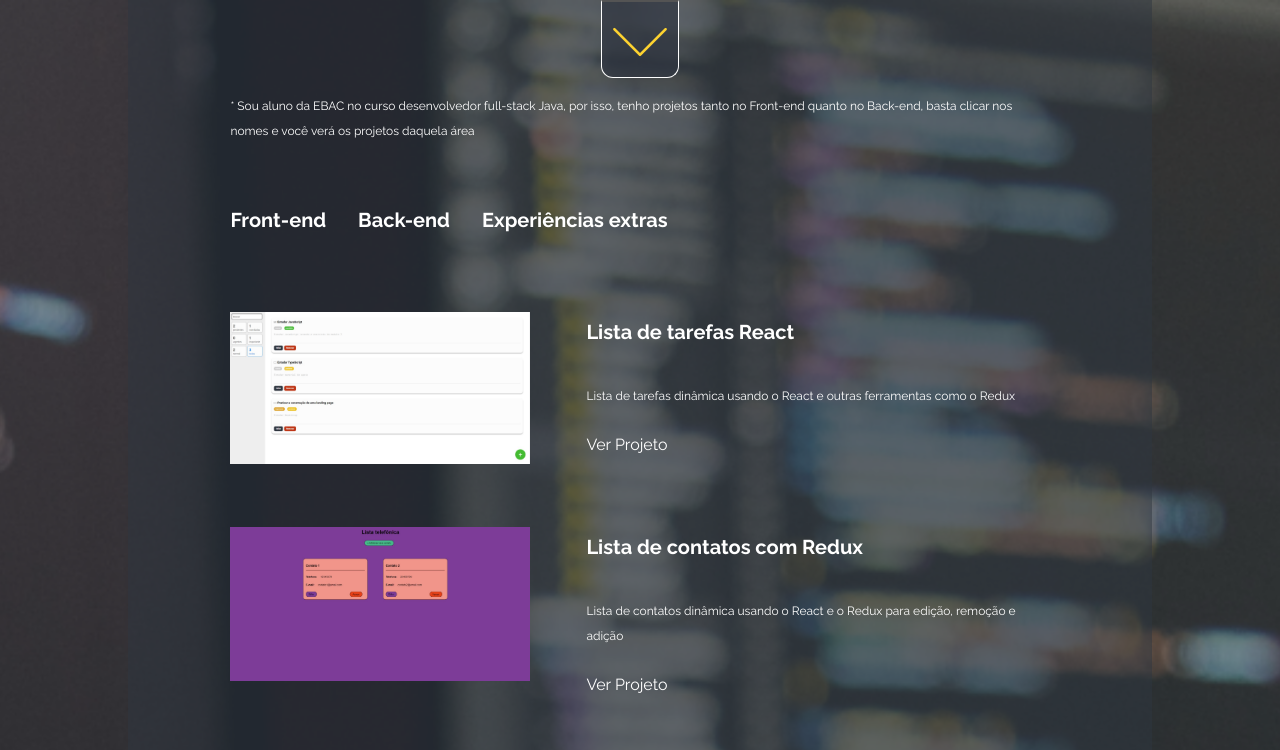
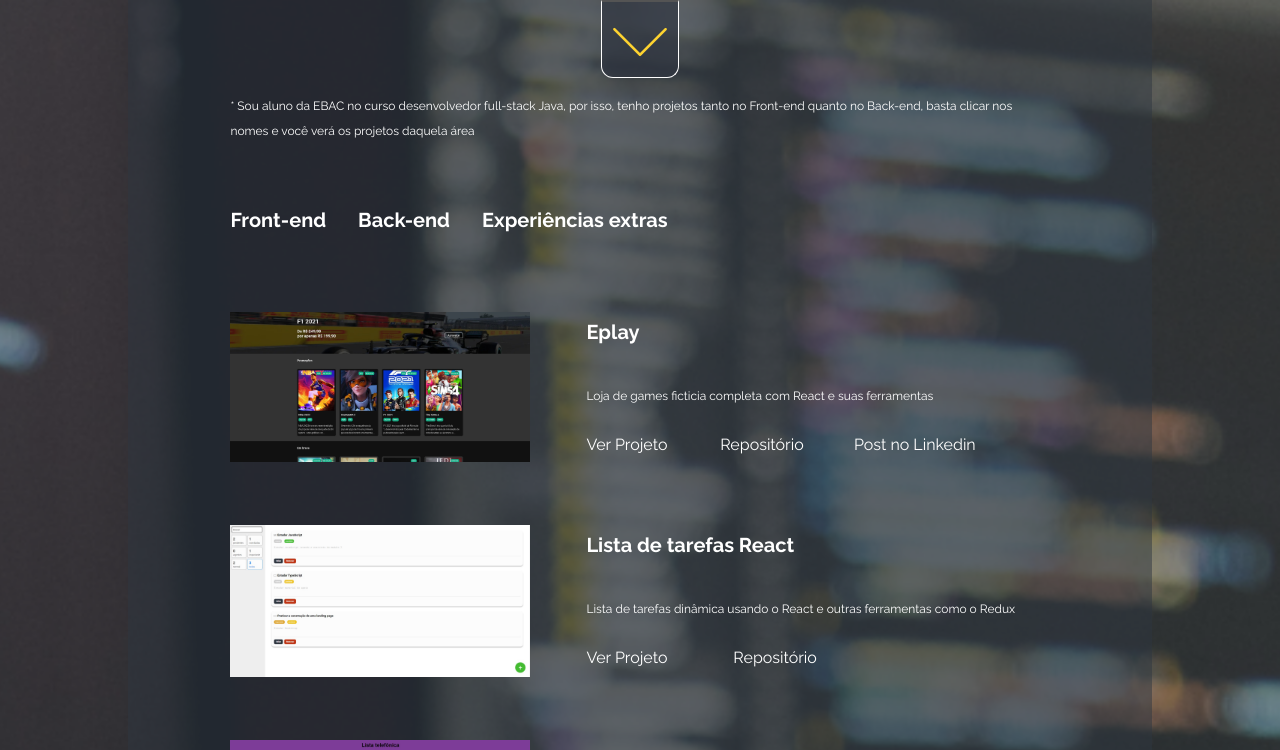
Before and after one commit to PedroHenrique004/Meu-portifolio, a React (Create React App) app: page /projetos in a window 1280 px wide. Shown: the top 750 px of the page. Built offline with nearby package versions, Linux system fonts and the light colour scheme.

Commit message:
Adicionando botão nos projetos com link para o repositório no GitHub

```diff
--- a/src/Pages/Projetos/index.tsx
+++ b/src/Pages/Projetos/index.tsx
@@ -44,7 +44,12 @@
                                 <ProjectText>
                                     <h2>{projeto.title}</h2>
                                     <p>{projeto.resume}</p>
-                                    <a href={projeto.link} target="blank">Ver Projeto</a>
+                                    <div>
+                                        <a href={projeto.link} target="blank">Ver Projeto</a>
+                                        {projeto.post ?
+                                            <a href={projeto.post} target="blank">Post no Linkedin</a>
+                                            : ""}
+                                    </div>
                                 </ProjectText>
                             </ProjectContainer>
                         ))
@@ -74,7 +79,14 @@
                                 <ProjectText>
                                     <h2>{projeto.title}</h2>
                                     <p>{projeto.resume}</p>
-                                    <a href={projeto.link} target="blank">Ver Projeto</a>
+                                    <div>
+                                        <a href={projeto.link} target="blank">Ver Projeto</a>
+                                        <a href={projeto.gitHub} target="blank">Repositório</a>
+                                        {projeto.post ?
+                                            <a href={projeto.post} target="blank">Post no Linkedin</a>
+                                            : ""}
+                                    </div>
+
                                 </ProjectText>
                             </ProjectContainer>
                         ))
--- a/src/Pages/Projetos/styles.ts
+++ b/src/Pages/Projetos/styles.ts
@@ -52,9 +52,23 @@
     max-height: 250px;
     height: 100%;
 
+    a {
+        cursor: pointer;
+    }
 
     h2 {
         margin-top: 0;
+    }
+
+    div {
+        display: grid;
+        grid-template-columns: 1fr 1fr 1fr;
+        gap: 12px;
+
+        @media (max-width:768px) {
+
+        grid-template-columns: 1fr;
+    }
     }
 `
 
--- a/src/components/Accordion/index.tsx
+++ b/src/components/Accordion/index.tsx
@@ -7,15 +7,22 @@
 import gitProfile from "../../images/gitProfile.jpg"
 import agendaContatos from "../../images/agendaContatos.jpg"
 import listaTarefasReact from "../../images/listaTarefasReact.jpg"
+import Eplay from "../../images/Eplay.jpg"
 import listaC from "../../images/ListaC.jpg"
 import uniShield from "../../images/uniShield.jpg"
 import agendaReact from "../../images/lista-react-redux.jpg"
 import ingles from "../../images/CertificadoCli.jpg"
+import git from "../../images/CertificadoGit.jpg"
 import logica from "../../images/CertificadoLogica.jpg"
 import logica2 from "../../images/logica.jpg"
 import Java1 from "../../images/image.png"
 
 export const CertificadosList = [
+    {
+        imagem: git,
+        title: 'Certificado de versionamento Git e GitHub',
+        resume: 'Certificado do bootcamp da parceria Dio e Santander',
+    },
     {
         imagem: ingles,
         title: 'Curso de inglês do básico ao avançado - Cli! Centro de línguas',
@@ -43,64 +50,82 @@
 
 export const FrontProjects = [
     {
+        imagem: Eplay,
+        title: 'Eplay',
+        resume: 'Loja de games ficticia completa com React e suas ferramentas',
+        link: 'https://eplay-zeta.vercel.app',
+        post: 'https://www.linkedin.com/posts/pedrosantos004_%C3%A9-com-imenso-prazer-e-satisfa%C3%A7%C3%A3o-que-compartilho-activity-7185757468726054912-ZYEW?utm_source=share&utm_medium=member_desktop',
+        gitHub: 'https://github.com/PedroHenrique004/eplay'
+    },
+    {
         imagem: listaTarefasReact,
         title: 'Lista de tarefas React',
         resume: 'Lista de tarefas dinâmica usando o React e outras ferramentas como o Redux',
-        link: 'https://minhas-tarefas-sable.vercel.app'
+        link: 'https://minhas-tarefas-sable.vercel.app',
+        gitHub: 'https://github.com/PedroHenrique004/minhas-tarefas'
     },
     {
         imagem: agendaReact,
         title: 'Lista de contatos com Redux',
         resume: 'Lista de contatos dinâmica usando o React e o Redux para edição, remoção e adição',
-        link: 'https://lista-telefonica-react-chi.vercel.app'
+        link: 'https://lista-telefonica-react-chi.vercel.app',
+        gitHub: 'https://vercel.com/pedrohenrique004s-projects/lista-telefonica-react'
     },
     {
         imagem: agendaContatos,
         title: 'Agenda de contatos',
         resume: 'Agenda de contatos usando apenas o javascript',
-        link: 'https://projeto-2-agenda-de-contatos-seven.vercel.app'
+        link: 'https://projeto-2-agenda-de-contatos-seven.vercel.app',
+        gitHub: 'https://github.com/PedroHenrique004/Projeto-2-Agenda_de_contatos'
     },
     {
         imagem: gitProfile,
         title: 'Git Profile',
         resume: 'Projeto usando a API do GitHub buscando os repositórios do usúario pesquisado',
-        link: 'https://github-perfil-nine-pied.vercel.app'
+        link: 'https://github-perfil-nine-pied.vercel.app',
+        gitHub: 'https://vercel.com/pedrohenrique004s-projects/github-perfil'
     },
     {
         imagem: calculadora,
         title: 'Calculadora Aritmética',
         resume: 'Uma calculado criada com Vue.js',
-        link: 'https://calculadora-aritmetica-kappa.vercel.app'
+        link: 'https://calculadora-aritmetica-kappa.vercel.app',
+        gitHub: 'https://github.com/PedroHenrique004/calculadora-aritmetica'
     },
     {
         imagem: tarefas,
         title: 'Lista de tarefas Vue',
         resume: 'Lista de tarefas dinâmica criada com Vue.js e bootstrap',
-        link: 'https://todo-vue-ashen-six.vercel.app'
+        link: 'https://todo-vue-ashen-six.vercel.app',
+        gitHub: 'https://github.com/PedroHenrique004/todo-vue'
     },
     {
         imagem: sorteador,
         title: 'Sorteador',
         resume: 'Pequeno sorteador onde aprendi a usar as funções Math do Javscript',
-        link: 'https://sorteador-grunt-pedro.vercel.app'
+        link: 'https://sorteador-grunt-pedro.vercel.app',
+        gitHub: 'https://github.com/PedroHenrique004/sorteador_grunt'
     },
     {
         imagem: clone,
         title: 'Clone Disney+',
         resume: 'Clone do site do Disney Plus onde revisei muito bem os conceitos de CSS e Javascript',
-        link: 'https://clone-disney-plus-tan.vercel.app'
+        link: 'https://clone-disney-plus-tan.vercel.app',
+        gitHub: 'https://github.com/PedroHenrique004/clone_Disney_Plus'
     },
     {
         imagem: lojaJogosPedro,
         title: 'Loja de jogos do Pedro',
         resume: 'Pequeno site onde construi o layout utilizando o Bootstrap e várias funções do javascript',
-        link: 'https://loja-de-jogos-eight.vercel.app'
+        link: 'https://loja-de-jogos-eight.vercel.app',
+        gitHub: 'https://github.com/PedroHenrique004/Loja_de-jogos'
     },
     {
         imagem: niver,
         title: 'Página de aniversário',
         resume: 'Site onde usei as funções de tempo do Javascript para fazer uma contagem regressiva',
-        link: 'https://meu-aniversario-gamma.vercel.app'
+        link: 'https://meu-aniversario-gamma.vercel.app',
+        gitHub: 'https://github.com/PedroHenrique004/Meu-aniversario'
     }
 ]
 
@@ -109,7 +134,8 @@
         imagem: Java1,
         title: 'Cadastro de clientes com Java',
         resume: 'Projeto 1 do curso de Back-end com Java na EBAC',
-        link: 'https://github.com/PedroHenrique004/Java-Projects/tree/master/src/P1_Cadastro_de_Clientes'
+        link: 'https://github.com/PedroHenrique004/Java-Projects/tree/master/src/P1_Cadastro_de_Clientes',
+        post: 'https://www.linkedin.com/posts/pedrosantos004_java-programacao-ti-activity-7174225041964843010-e2pi?utm_source=share&utm_medium=member_desktop'
     },
     {
         imagem: listaC,
```
Also changed, not shown: src/images/CertificadoGit.jpg (added), src/images/Eplay.jpg (added).
